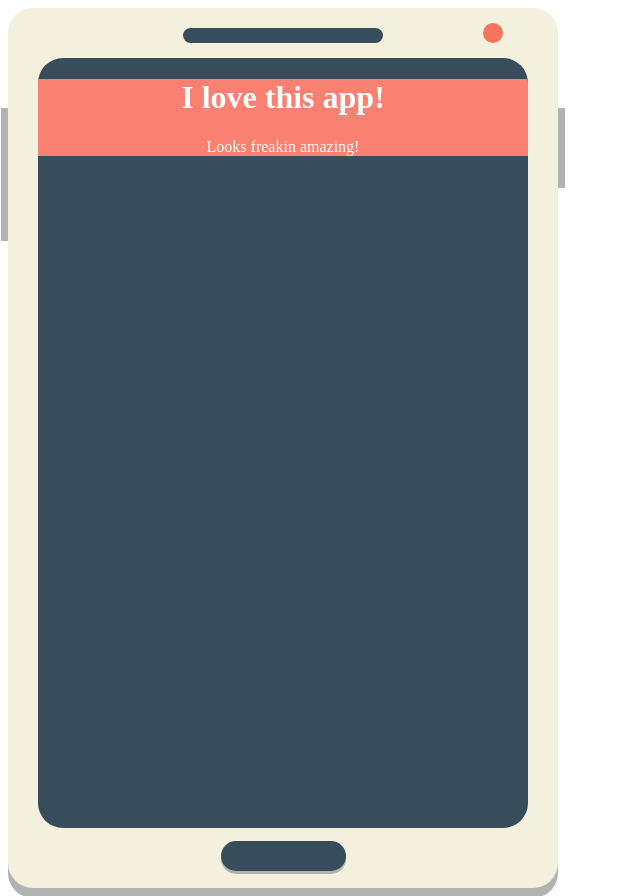
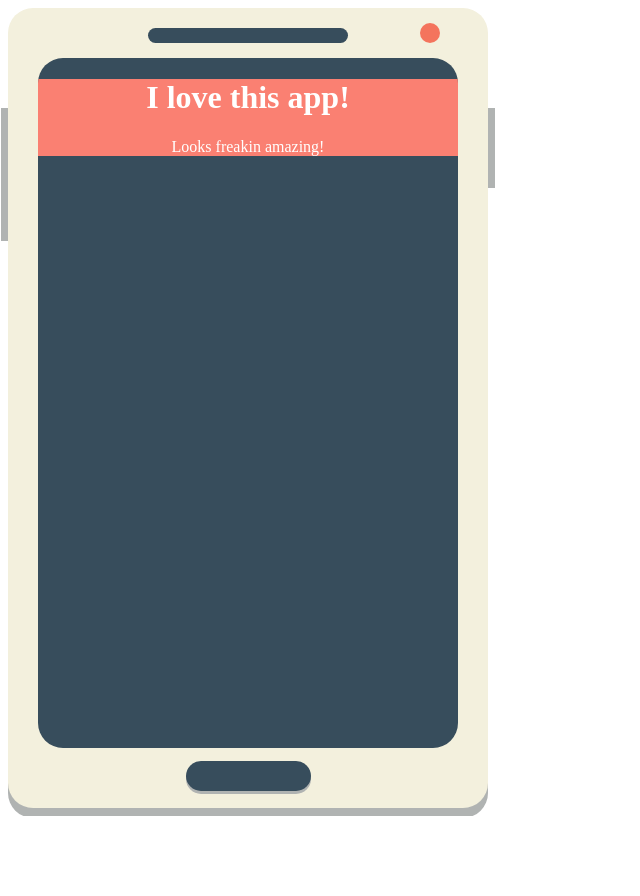
Before and after one commit to turutupa/react-smartphone, a React (Create React App) app: page / in a window 1280 px wide. Shown: the whole page, without its empty margins (0-640 px from the left). After the commit the page ends 816 px from the top, so only its background shows below. Built offline with nearby package versions, Linux system fonts and the light colour scheme.

Commit message:
fixed content margins

```diff
--- a/src/components/Phone.tsx
+++ b/src/components/Phone.tsx
@@ -138,9 +138,9 @@ const LockButton = styled.div`
 
 const Content = styled.div`
   height: ${(props: ContentProps) =>
-    props.height ? `calc(${props.height} - 110px)` : phoneHeight + 'px'};
+    props.height ? `calc(${props.height} - 110px)` : phoneHeight - 110 + 'px'};
   width: ${(props: ContentProps) =>
-    props.width ? `calc(${props.width} - 60px)` : phoneWidth + 'px'};
+    props.width ? `calc(${props.width} - 60px)` : phoneWidth - 60 + 'px'};
   border-radius: 25px;
   z-index: -1;
 `;
--- a/src/index.tsx
+++ b/src/index.tsx
@@ -5,7 +5,7 @@ import reportWebVitals from './reportWebVitals';
 
 ReactDOM.render(
   <React.StrictMode>
-    <Smartphone height='880px' width='550px'>
+    <Smartphone>
       <div
         style={{
           textAlign: 'center',
```
Also changed, not shown: 7 other files (tests, documents, lock files or other folders).
